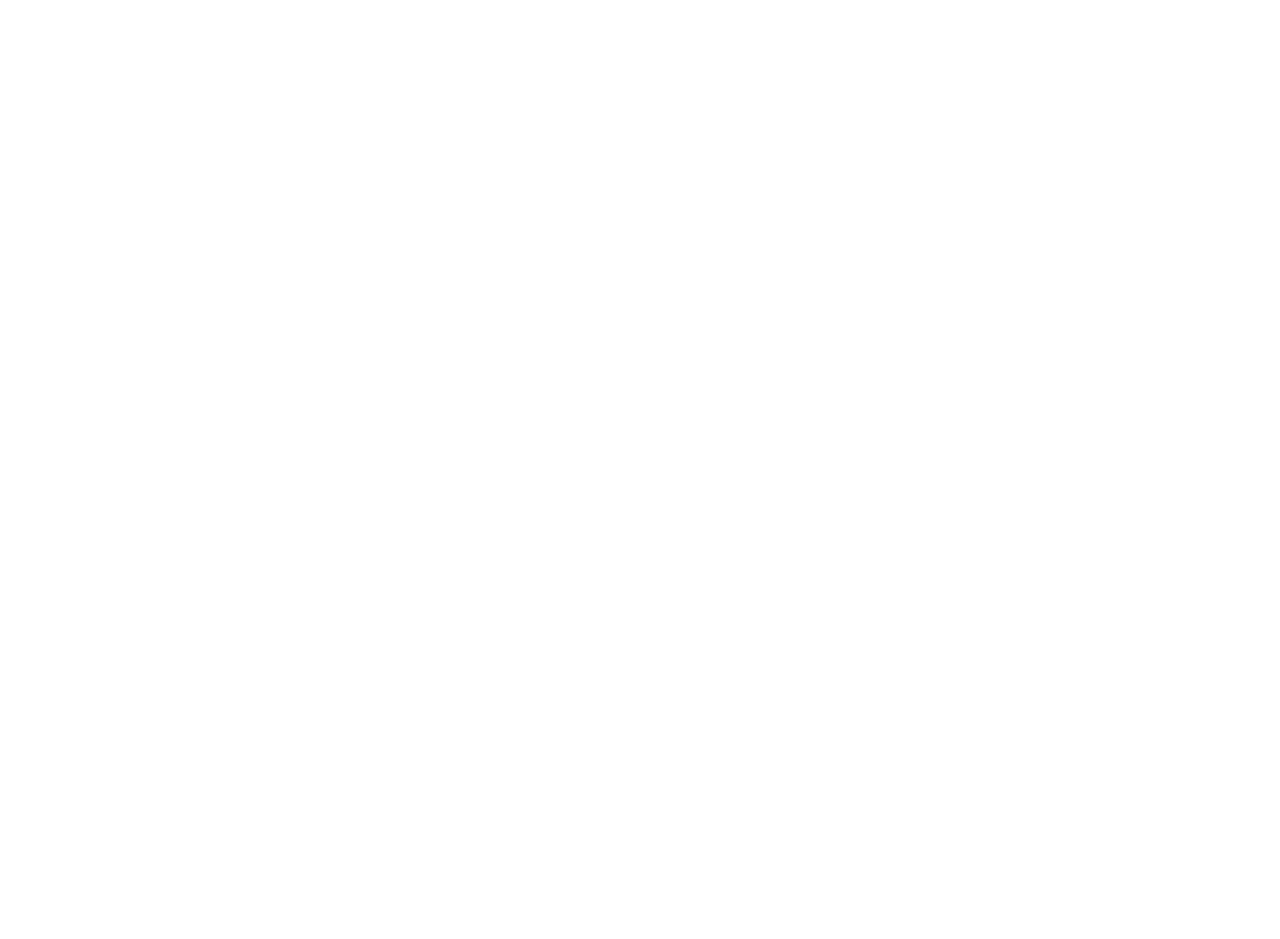
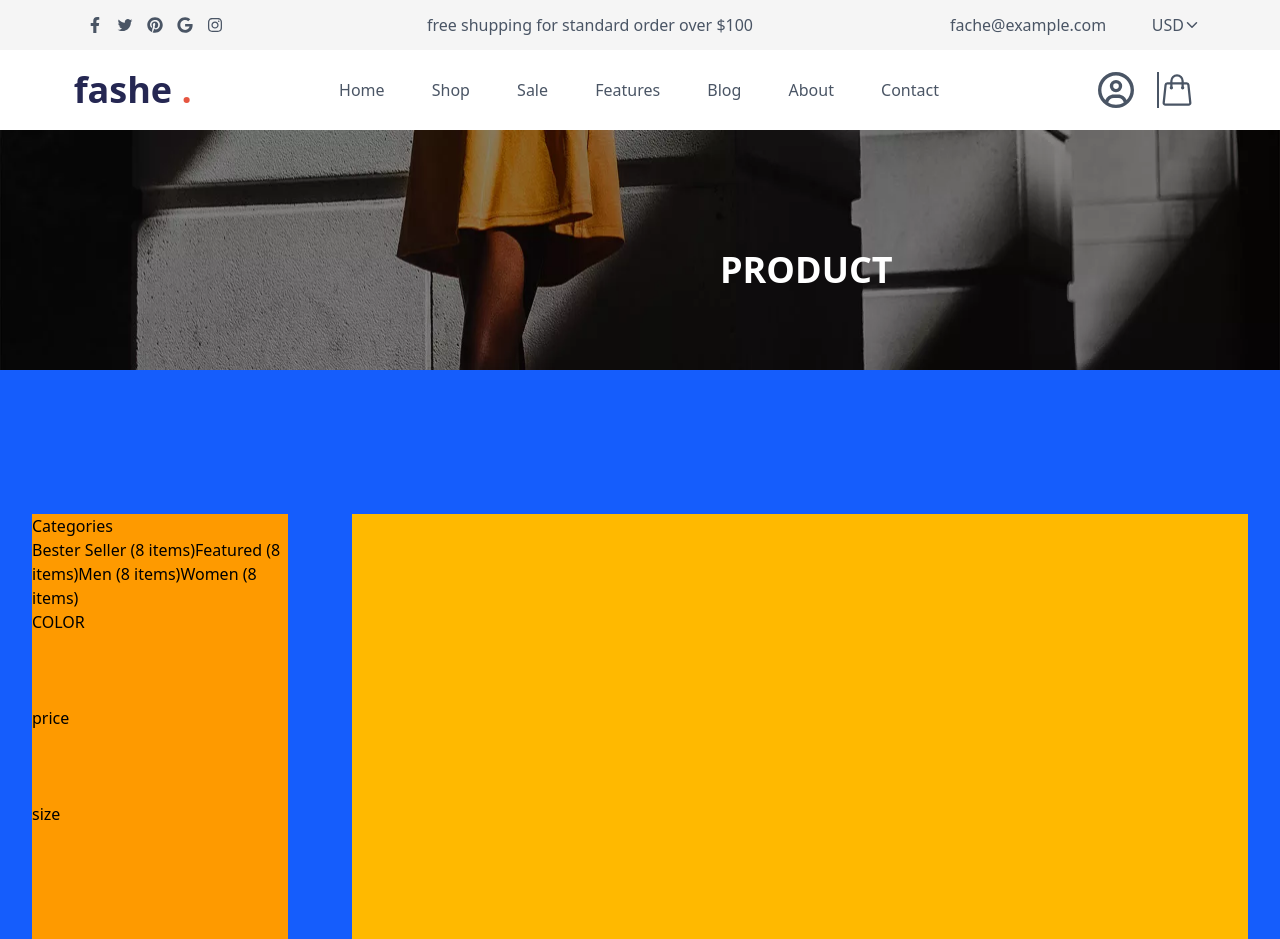
Before and after one commit to Aymen-chakir/aymen-chakir-project-react, a React (Vite) app: page /shop in a window 1280 px wide. Before the commit this address had no page. Shown: the top 939 px of the page. Before the commit the page ends 800 px from the top, so only its background shows below. Built offline with nearby package versions, Linux system fonts and the light colour scheme.

Commit message:
caroussel 2 finich

```diff
--- a/src/App.jsx
+++ b/src/App.jsx
@@ -1,5 +1,6 @@
 import {Routes,Route} from "react-router"
 import Home from "./pages/home"
+import Shop from "./pages/shop"
 
 function App() {
 
@@ -7,6 +8,7 @@ function App() {
     <>
      <Routes>
       <Route path="/" element={<Home/>} />
+            <Route path="/shop" element={<Shop/>} />
      </Routes>
     </>
   )
--- a/src/component/Navbar.jsx
+++ b/src/component/Navbar.jsx
@@ -4,7 +4,7 @@ import { HiOutlineShoppingBag } from "react-icons/hi2";
 
 function Nav(params) {
     return (
-        <div className="w-full h-[80px] flex justify-around items-center">
+        <div className=" w-full h-[80px] flex justify-around items-center">
             <div className="text-[#252752] font-bold text-4xl">fashe <span className="text-[#E65540]">.</span></div>
             <div className="w-[600px] flex justify-between items-center text-gray-600">
                 <Link>Home</Link>
--- a/src/component/caroussel.jsx
+++ b/src/component/caroussel.jsx
@@ -21,31 +21,18 @@ function Carousel() {
   };
 
   return (
-    <div className="w-screen mx-auto">
-      <div className="relative overflow-hidden rounded-lg shadow-lg">
+    <div className="w- h-[90vh] mx-auto my-3">
+      <div className="relative overflow-hidden h-[90%]  ">
 
         {/* Slides */}
-        <div className="relative h-80 md:h-96">
+        <div className="relative  h-[100%] ">
           {images.map((img, index) => (
             <img
               key={index}
               src={img}
               alt="slide"
-              className={`absolute w-full h-full object-cover transition-opacity duration-700 ${
+              className={`absolute w-full h-[100%] object-cover transition-opacity duration-700 ${
                 index === current ? "opacity-100" : "opacity-0"
-              }`}
-            />
-          ))}
-        </div>
-
-        {/* Indicators */}
-        <div className="flex justify-center gap-2 absolute bottom-5 left-1/2 -translate-x-1/2">
-          {images.map((_, index) => (
-            <button
-              key={index}
-              onClick={() => setCurrent(index)}
-              className={`w-3 h-3 rounded-full ${
-                index === current ? "bg-gray-700" : "bg-gray-300"
               }`}
             />
           ))}
--- /dev/null
+++ b/src/component/minisec.jsx
@@ -0,0 +1,12 @@
+
+function Minisection(params) {
+    return(
+        <div className="relative w-full h-60  bg-amber-400  ">
+            <div className="h-[100%]">
+                <img className="h-[100%]" src="src/assets/images/banner.webp" alt="" />
+                <div className="absolute top-30 left-180 text-4xl font-bold text-white">PRODUCT</div>
+            </div>
+        </div>
+    )
+}
+export default Minisection
--- /dev/null
+++ b/src/component/shopcategories.jsx
@@ -0,0 +1,61 @@
+import { FaMagnifyingGlass } from "react-icons/fa6";
+
+function Categories(params) {
+    return(
+        <div className="w-full h-[180vh] flex items-center justify-around bg-blue-600">
+        <div className="w-[20%] h-[80%] flex flex-col justify-between items-center">
+           <div className="w-full h-[80%] bg-amber-500">
+             <div>
+                <h1>Categories</h1>
+                <span>Bester Seller (8 items)</span>
+                <span>Featured (8 items)</span>
+                <span>Men (8 items)</span>
+                <span>Women (8 items)</span>
+            </div>
+            <div>
+                <h1>COLOR</h1>
+                <div className="flex">
+                    <input type="text" />
+                    <label htmlFor=""></label>
+                </div>
+                <div className="flex">
+                    <input type="text" />
+                    <label htmlFor=""></label>
+                </div>
+                <div className="flex">
+                    <input type="text" />
+                    <label htmlFor=""></label>
+                </div>
+            </div>
+            <div>
+                <h1>price</h1>
+                <div className="flex">
+                    <input type="text" />
+                    <label htmlFor=""></label>
+                </div>
+                <div className="flex">
+                    <input type="text" />
+                    <label htmlFor=""></label>
+                </div>
+                <div className="flex">
+                    <input type="text" />
+                    <label htmlFor=""></label>
+                </div>
+            </div>
+            <div>
+                <h1>size</h1>
+                <input type="text" />
+                <input type="text" />
+                <input type="text" />
+                <input type="text" />
+            </div>
+            <div>
+                <input type="text" className="w-[200px] h-[50px] " placeholder="Search..." />
+            </div>
+           </div>
+        </div>
+        <div className="w-[70%] h-[80%] bg-amber-400"></div>
+    </div>
+    )
+}
+export default  Categories
--- a/src/pages/home.jsx
+++ b/src/pages/home.jsx
@@ -8,7 +8,7 @@ import Blog from "../component/Blog"
 import Footer from "../component/footer"
 function Home() {
     return(
-        <div className="">
+        <div className="relative">
             <MiniNav/>
             <Nav/>
             <Caroussel/>
--- /dev/null
+++ b/src/pages/shop.jsx
@@ -0,0 +1,15 @@
+import MiniNav from "../component/mininav"
+import Nav from "../component/Navbar"
+import Minisection from "../component/minisec"
+import Categories from "../component/shopcategories"
+function Shop() {
+    return(
+        <div>
+            <MiniNav/>
+             <Nav/>
+             <Minisection/>
+             <Categories/>
+        </div>
+    )
+}
+export default Shop
```
